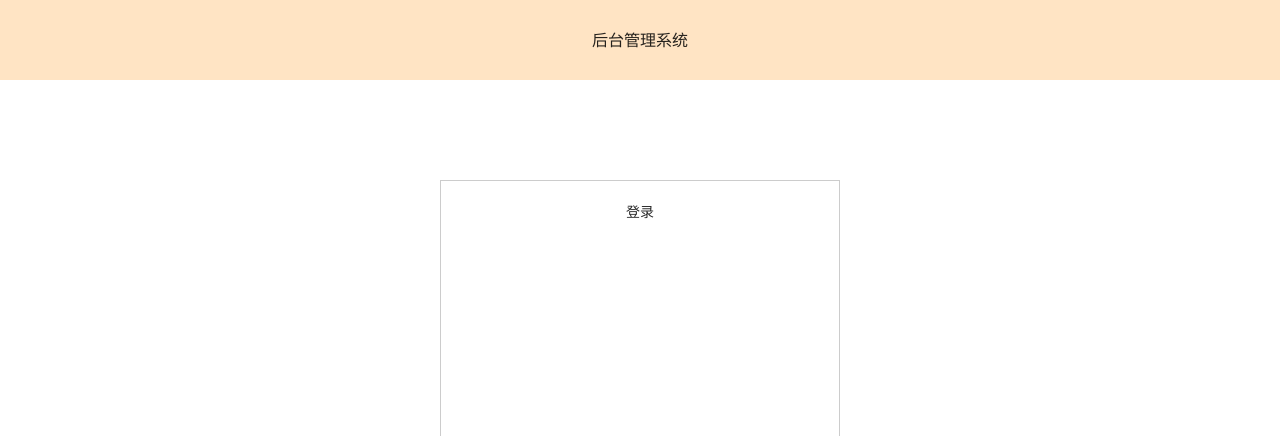
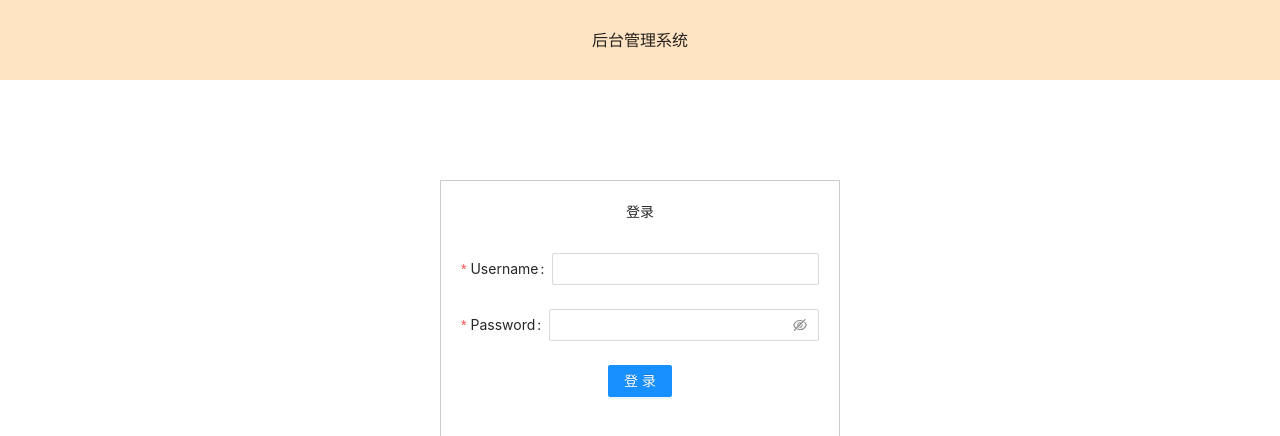
Before and after one commit to lylbrave/react-admin-lyl, a React (Create React App) app: page /login in a window 1280 px wide. Shown: the top 436 px of the page. Built offline with nearby package versions, Linux system fonts and the light colour scheme.

Commit message:
Update loginForm.jsx

```diff
--- a/src/pages/login/components/loginForm.jsx
+++ b/src/pages/login/components/loginForm.jsx
@@ -1,12 +1,53 @@
 import React, { Component } from "react";
-import { Form } from "antd";
+import { Form, Input, Button, Checkbox } from "antd";
 class LoginForm extends Component {
   constructor(props) {
     super(props);
     this.state = {};
   }
   render() {
-    return <div className={this.props.className}>登录</div>;
+    const onFinish = (values) => {
+      const { username, password } = values
+      if (username === 'admin' && password === '123456') {
+       this.props.history.push('/home')
+      }
+    };
+    const onFinishFailed = (errorInfo) => {
+      console.log('Failed:', errorInfo);
+    };
+
+    return (
+      <div className={this.props.className}>
+        <div style={{ marginBottom: '30px' }}>登录</div>
+        <Form
+          name="basic"
+          initialValues={{ remember: true }}
+          onFinish={onFinish}
+          onFinishFailed={onFinishFailed}
+        >
+          <Form.Item
+            label="Username"
+            name="username"
+            rules={[{ required: true, message: 'Please input your username!' }]}
+          >
+            <Input />
+          </Form.Item>
+          <Form.Item
+            label="Password"
+            name="password"
+            rules={[{ required: true, message: 'Please input your password!' }]}
+          >
+            <Input.Password />
+          </Form.Item>
+          <Form.Item >
+            <Button type="primary" htmlType="submit">
+              登录
+            </Button>
+          </Form.Item>
+        </Form>
+      </div>
+
+    )
   }
 }
 
```
